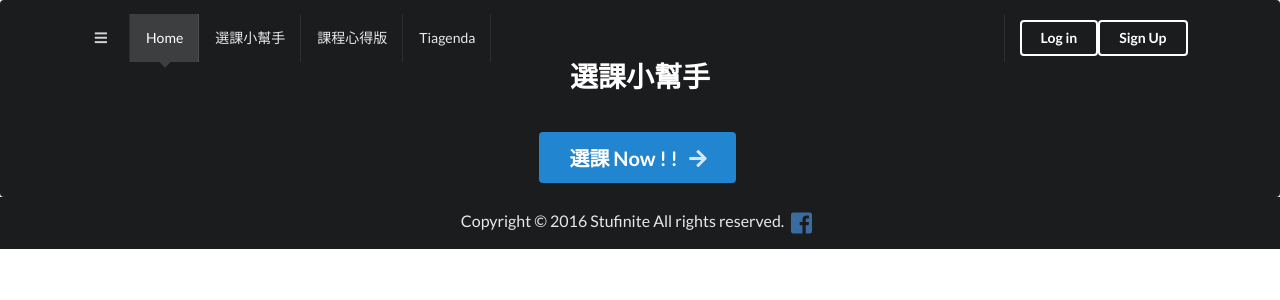
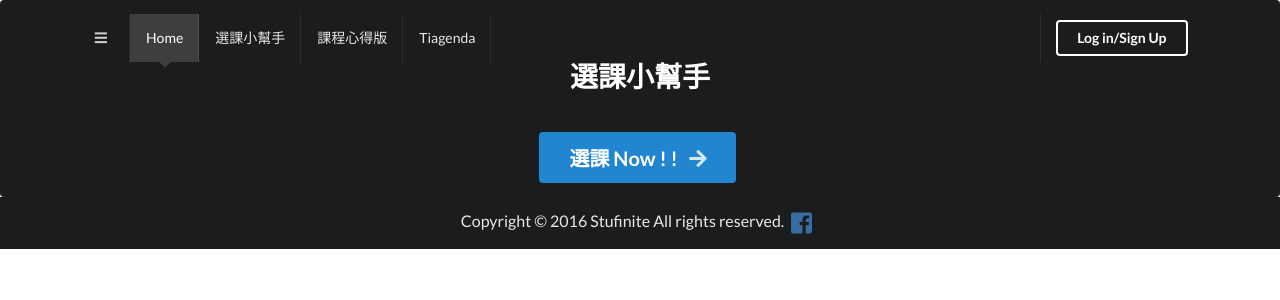
Before and after one commit to david30907d/django-EntryTemplate, a Django app: template templates/entry/base.html in a window 1280 px wide. Shown: the top 300 px of the page. Run offline with Django 3.2, Linux system fonts and the light colour scheme; the template is opened without the code that fills it, so the values that code supplies are empty; some libraries are stand-ins or nearby versions.

Commit message:
登入後網頁會顯示帳號資料+首頁的按鈕會連到小幫手

```diff
--- a/templates/entry/entry.html
+++ b/templates/entry/entry.html
@@ -6,10 +6,6 @@
 <script src="{% static 'entry/js/sidebar.js' %}"></script>
 <script src="{% static 'entry/js/transition.js' %}"></script>
 <style type="text/css">
-.masthead {
-    background-image: url('http://secret.nchu.edu.tw/wp-content/uploads/2014/10/Stitched_002.jpg') !important;
-    background-size: cover !important;
-}
 
 body {
     background-color: gray;
--- a/templates/entry/left_bar.html
+++ b/templates/entry/left_bar.html
@@ -12,8 +12,12 @@
             <a class="item" href="{% url 'tiagenda:index' %}">Tiagenda</a>
             <!-- <a class="item">聊天室</a> -->
             <div class="right item">
-                <a class="ui inverted button" href="{% url 'customer:login' %}">Log in</a>
-                <a class="ui inverted button" href="{% url 'customer:login' %}">Sign Up</a>
+                {% if request.user.is_authenticated %}
+                  <a class="ui inverted button">HI {{request.user}}</h4>
+                  <a class="ui inverted button" href="{% url 'customer:logout' %}">Log out</a>
+                {% else %}
+                  <a class="ui inverted button" href="/zh-tw/accounts/login/?next=/entry/">Log in/Sign Up</a>
+                {% endif %}
             </div>
         </div>
     </div>
@@ -22,6 +26,6 @@
       選課小幫手
     </h1>
         <br>
-        <div class="ui huge primary button">選課 Now ! !<i class="right arrow icon"></i></div>
+        <a class="ui huge primary button" href="{% url 'course:course_zh_TW' %}">選課 Now ! !<i class="right arrow icon"></i></a>
     </div>
 </div>
--- a/templates/entry/top_bar.html
+++ b/templates/entry/top_bar.html
@@ -7,6 +7,10 @@
   <a class="item" href="http://feedback.nchusg.org">課程心得版</a>
   <a class="item" href="{% url 'tiagenda:index' %}">Tiagenda</a>
   <!-- <a class="item">聊天室</a> -->
-  <a class="item" href="{% url 'customer:login' %}">Login</a>
-  <a class="item" href="{% url 'customer:login' %}">Signup</a>
+  {% if request.user.is_authenticated %}
+    <a class="ui inverted button">HI {{request.user}}</h4>
+    <a class="ui inverted button" href="{% url 'customer:logout' %}">Log out</a>
+  {% else %}
+    <a class="ui inverted button" href="/zh-tw/accounts/login/?next=/entry/">Log in/Sign Up</a>
+  {% endif %}
 </div>
```
